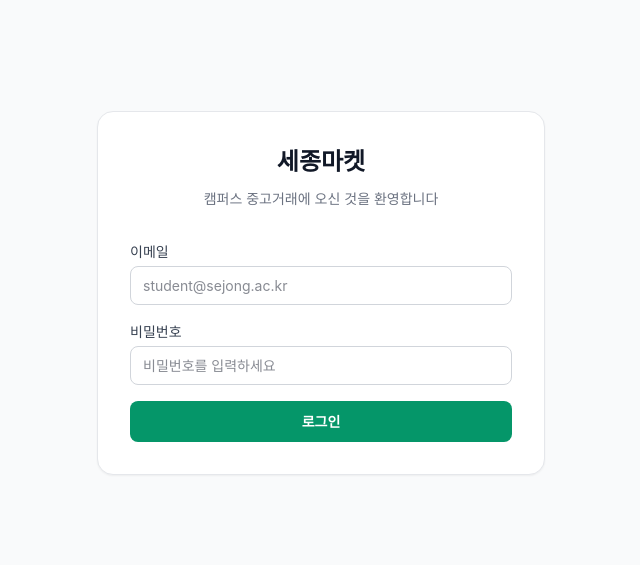
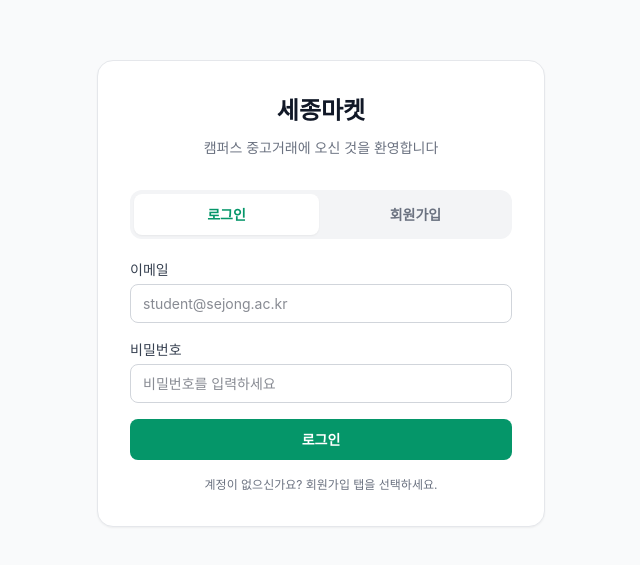
Before and after one commit to Sejong-market/sejong_market_front, a React (Vite) app: page /login in a window 1280 px wide. Shown: the part 107-672 px from the top of the page, without its empty margins (319-959 px from the left). Built offline with nearby package versions, Linux system fonts and the light colour scheme; no server answers.

Commit message:
feat: 로그인 및 회원가입 탭 구현

```diff
--- a/src/pages/Login/Login.css
+++ b/src/pages/Login/Login.css
@@ -86,3 +86,46 @@
   cursor: not-allowed;
   opacity: 0.6;
 }
+.login-form__tabs {
+  display: grid;
+  grid-template-columns: repeat(2, 1fr);
+  gap: 0.25rem;
+  margin-bottom: 1.25rem;
+  border-radius: 0.75rem;
+  background-color: #f3f4f6;
+  padding: 0.25rem;
+}
+
+.login-form__tab {
+  border: none;
+  border-radius: 0.5rem;
+  background-color: transparent;
+  padding: 0.625rem 0;
+  font-size: 0.875rem;
+  font-weight: 600;
+  color: #6b7280;
+  cursor: pointer;
+  transition: all 0.15s;
+}
+
+.login-form__tab:hover {
+  color: #059669;
+}
+
+.login-form__tab--active {
+  background-color: #fff;
+  color: #059669;
+  box-shadow: 0 1px 2px rgba(0, 0, 0, 0.05);
+}
+
+.login-form__success {
+  font-size: 0.875rem;
+  color: #059669;
+}
+
+.login-form__helper {
+  margin-top: 1rem;
+  text-align: center;
+  font-size: 0.75rem;
+  color: #6b7280;
+}
--- a/src/pages/Login/api.js
+++ b/src/pages/Login/api.js
@@ -4,6 +4,10 @@ export function login(credentials) {
   return api.post('/auth/login', credentials)
 }
 
+export function signup(userInfo) {
+  return api.post('/auth/signup', userInfo)
+}
+
 export function logout() {
   return api.post('/auth/logout')
 }
--- a/src/pages/Login/components/LoginForm.jsx
+++ b/src/pages/Login/components/LoginForm.jsx
@@ -1,43 +1,156 @@
 import { useState } from 'react'
 import { useNavigate } from 'react-router-dom'
-import { login } from '../api'
+import { login, signup } from '../api'
 
 export default function LoginForm() {
   const navigate = useNavigate()
-  const [email, setEmail] = useState('')
-  const [password, setPassword] = useState('')
+
+  const [mode, setMode] = useState('login')
+  const [form, setForm] = useState({
+    email: '',
+    password: '',
+    nickname: '',
+  })
   const [error, setError] = useState('')
+  const [successMessage, setSuccessMessage] = useState('')
   const [loading, setLoading] = useState(false)
+
+  const isSignup = mode === 'signup'
+
+  function handleChange(event) {
+    const { name, value } = event.target
+
+    setForm((prevForm) => ({
+      ...prevForm,
+      [name]: value,
+    }))
+  }
+
+  function changeMode(nextMode) {
+    setMode(nextMode)
+    setError('')
+    setSuccessMessage('')
+  }
 
   async function handleSubmit(event) {
     event.preventDefault()
     setError('')
+    setSuccessMessage('')
+
+    if (!form.email.trim() || !form.password.trim()) {
+      setError('이메일과 비밀번호를 입력해주세요.')
+      return
+    }
+
+    if (isSignup && !form.nickname.trim()) {
+      setError('닉네임을 입력해주세요.')
+      return
+    }
+
     setLoading(true)
 
     try {
-      const data = await login({ email, password })
+      if (isSignup) {
+        const response = await signup({
+          email: form.email,
+          password: form.password,
+          nickname: form.nickname,
+        })
+
+        const data = response?.data ?? response
+
+        if (data?.accessToken) {
+          localStorage.setItem('accessToken', data.accessToken)
+          navigate('/products')
+          return
+        }
+
+        setSuccessMessage('회원가입이 완료되었습니다. 로그인해주세요.')
+        setMode('login')
+        setForm((prevForm) => ({
+          ...prevForm,
+          password: '',
+        }))
+        return
+      }
+
+      const response = await login({
+        email: form.email,
+        password: form.password,
+      })
+
+      const data = response?.data ?? response
+
       if (data?.accessToken) {
         localStorage.setItem('accessToken', data.accessToken)
       }
+
       navigate('/products')
     } catch (err) {
-      setError(err.message ?? '로그인에 실패했습니다.')
+      const message =
+        err?.response?.data?.message ||
+        err?.message ||
+        '요청 처리에 실패했습니다.'
+
+      setError(message)
     } finally {
       setLoading(false)
     }
   }
 
   return (
+    <div>
+      <div className="login-form__tabs">
+        <button
+          type="button"
+          onClick={() => changeMode('login')}
+          className={`login-form__tab ${
+            mode === 'login' ? 'login-form__tab--active' : ''
+          }`}
+        >
+          로그인
+        </button>
+
+        <button
+          type="button"
+          onClick={() => changeMode('signup')}
+          className={`login-form__tab ${
+            mode === 'signup' ? 'login-form__tab--active' : ''
+          }`}
+        >
+          회원가입
+        </button>
+      </div>
+
       <form onSubmit={handleSubmit} className="login-form">
+        {isSignup && (
+          <div>
+            <label htmlFor="nickname" className="login-form__label">
+              닉네임
+            </label>
+            <input
+              id="nickname"
+              name="nickname"
+              type="text"
+              value={form.nickname}
+              onChange={handleChange}
+              required={isSignup}
+              className="login-form__input"
+              placeholder="닉네임을 입력하세요"
+            />
+          </div>
+        )}
+
         <div>
           <label htmlFor="email" className="login-form__label">
             이메일
           </label>
           <input
             id="email"
+            name="email"
             type="email"
-          value={email}
-          onChange={(e) => setEmail(e.target.value)}
+            value={form.email}
+            onChange={handleChange}
             required
             className="login-form__input"
             placeholder="student@sejong.ac.kr"
@@ -50,9 +163,10 @@ export default function LoginForm() {
           </label>
           <input
             id="password"
+            name="password"
             type="password"
-          value={password}
-          onChange={(e) => setPassword(e.target.value)}
+            value={form.password}
+            onChange={handleChange}
             required
             className="login-form__input"
             placeholder="비밀번호를 입력하세요"
@@ -60,10 +174,20 @@ export default function LoginForm() {
         </div>
 
         {error && <p className="login-form__error">{error}</p>}
+        {successMessage && (
+          <p className="login-form__success">{successMessage}</p>
+        )}
 
         <button type="submit" disabled={loading} className="login-form__submit">
-        {loading ? '로그인 중...' : '로그인'}
+          {loading ? '처리 중...' : isSignup ? '회원가입' : '로그인'}
         </button>
       </form>
+
+      <p className="login-form__helper">
+        {isSignup
+          ? '이미 계정이 있으신가요? 로그인 탭을 선택하세요.'
+          : '계정이 없으신가요? 회원가입 탭을 선택하세요.'}
+      </p>
+    </div>
   )
 }
```
Lines whose indentation alone changed are shown as unchanged.
